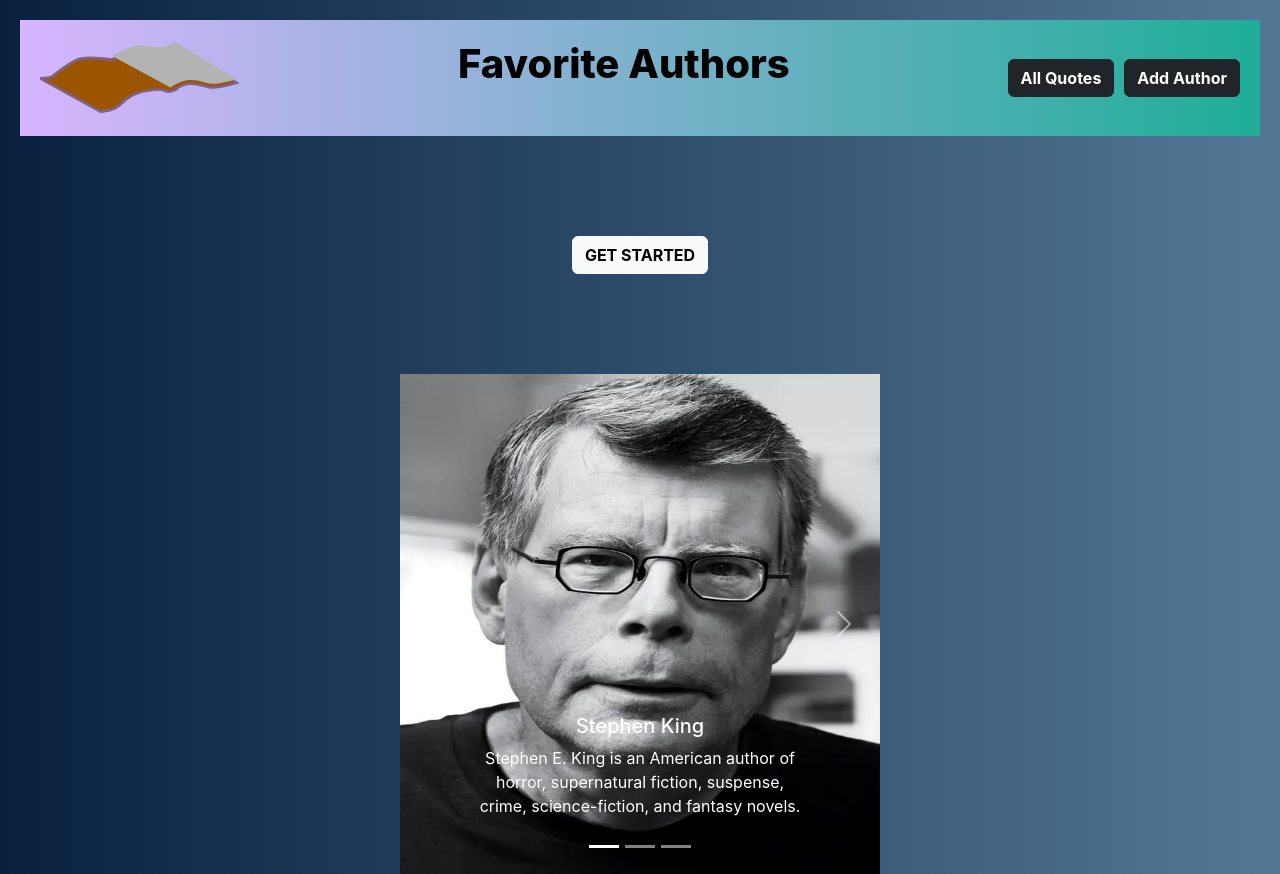
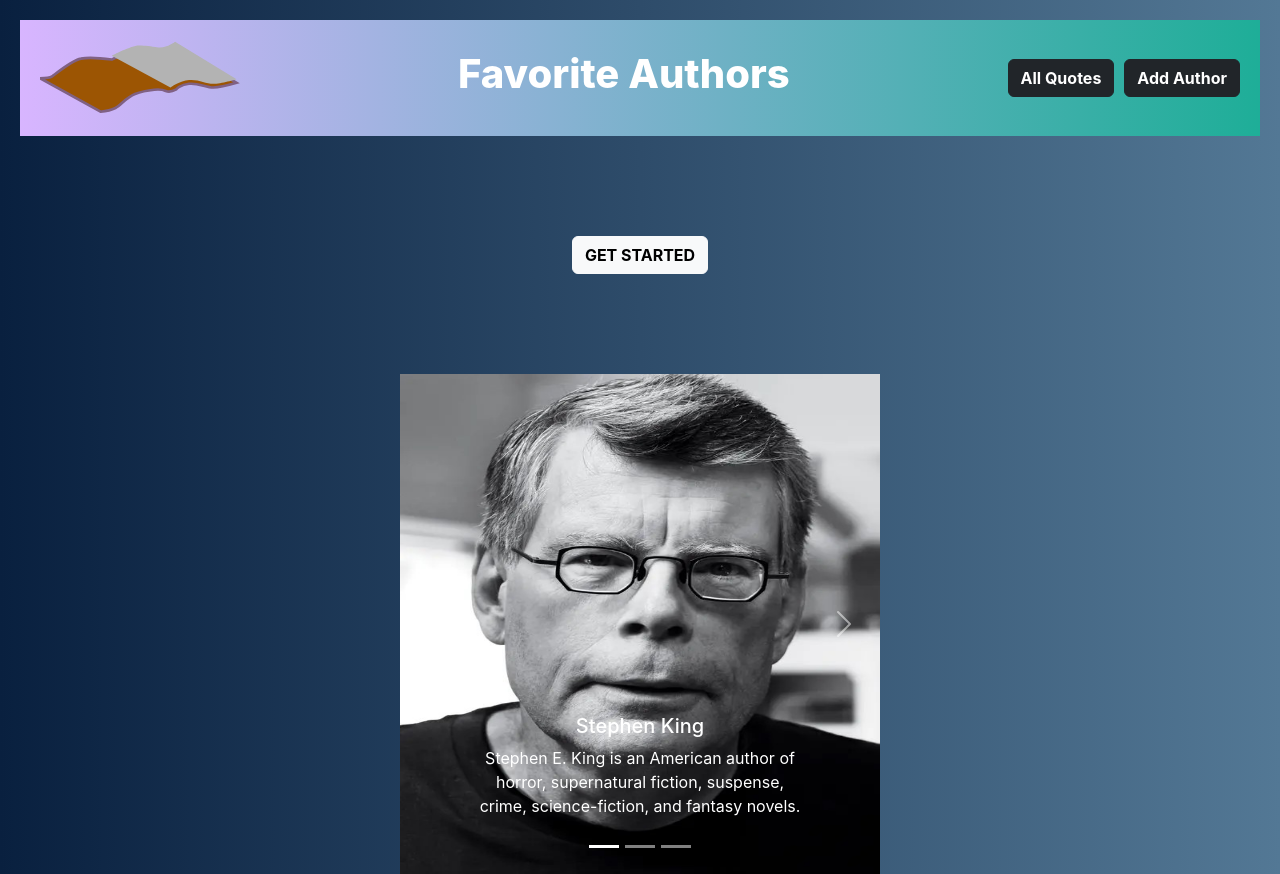
Before and after one commit to PaulDeUlloa/MERN_Authors, a React (Create React App) app in the folder client/: page / in a window 1280 px wide. Built offline with nearby package versions, Linux system fonts and the light colour scheme.

Commit message:
nav bar updated with color and alignment

```diff
--- a/client/src/App.css
+++ b/client/src/App.css
@@ -46,6 +46,7 @@ body{
   background-image: linear-gradient(to right, #D8B5FF  , #1EAE98);
   margin: 20px;
   padding: 20px;
+  align-items: center;
 }
 
 
@@ -66,7 +67,7 @@ body{
 }
 
 #favAuthorsColoring{
-  color: rgb(0, 0, 0);
+  color: rgb(255, 255, 255);
   font-weight: 800;
 }
 
```
